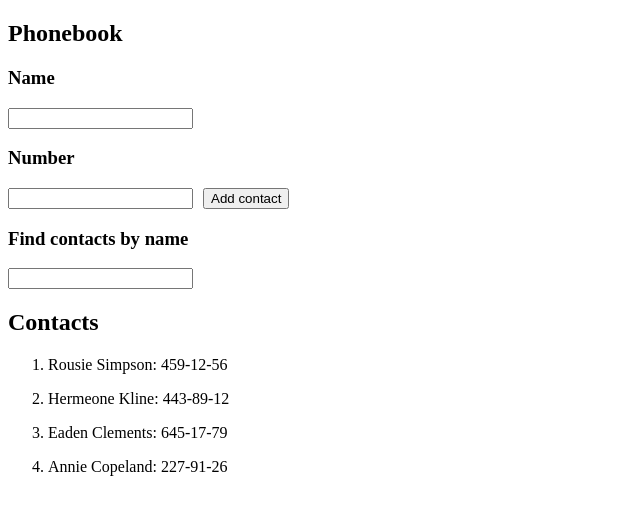
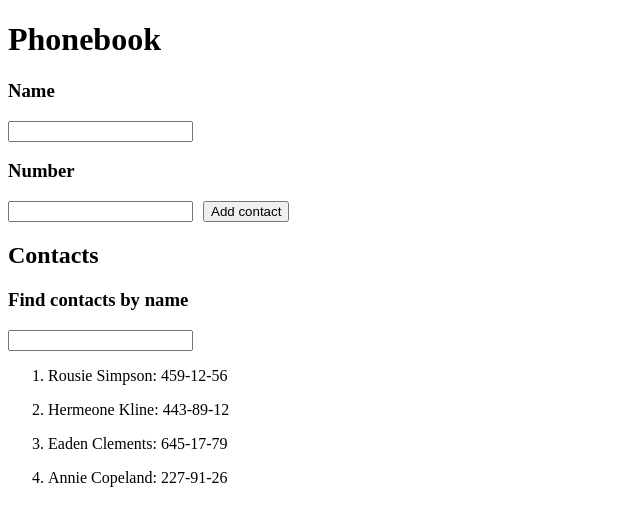
Before and after one commit to shuydo/goit-react-hw-02-phonebook, a React (Create React App) app: page / in a window 1280 px wide. Shown: the top 526 px of the page, without its empty margins (0-640 px from the left). Built offline with nearby package versions, Linux system fonts and the light colour scheme.

Commit message:
step4 - refactor to many components

```diff
--- a/src/App.js
+++ b/src/App.js
@@ -1,10 +1,9 @@
-import React from "react";
-// import { v4 as uuid } from "uuid";
+import React from "react"; // import { v4 as uuid } from "uuid";
 import { nanoid } from "nanoid";
 
-import Form from "./Comps/Form/Form";
-import Contacts from "./Comps/Contacts/Contacts";
-import Filter from "./Comps/Filter";
+import ContactForm from "./Comps/ContactForm/ContactForm";
+import ContactList from "./Comps/ContactList/ContactList";
+import Filter from "./Comps/Filter/Filter";
 
 export default class App extends React.Component {
   state = {
@@ -33,21 +32,22 @@ export default class App extends React.Component {
     this.setState({ filter: e.target.value });
   };
 
-  render() {
-    // console.log("---", this.state.contacts);
+  getFilterContacts = () => {
     const filterLowerC = this.state.filter.toLowerCase();
-    const filterContacts = this.state.contacts.filter((contact) =>
+
+    return this.state.contacts.filter((contact) =>
       contact.name.toLowerCase().includes(filterLowerC)
     );
-    console.log(filterContacts);
+  };
 
+  render() {
     return (
       <>
-        <h2>Phonebook</h2>
-        <Form onSubmit={this.appendDBase} />
+        <h1>Phonebook</h1>
+        <ContactForm onSubmit={this.appendDBase} />
+        <h2>Contacts</h2>
         <Filter value={this.state.filter} onChange={this.changeFilter} />
-        {/* <Contacts dBase={this.state.contacts} /> */}
-        <Contacts dBase={filterContacts} />
+        <ContactList dBase={this.getFilterContacts()} />
       </>
     );
   }
--- /dev/null
+++ b/src/Comps/ContactList/ContactList.js
@@ -0,0 +1,13 @@
+export default function ContactList({ dBase }) {
+  return (
+    <ol>
+      {dBase.map((el) => (
+        <li key={el.id}>
+          <p>
+            {el.name}: {el.number}
+          </p>
+        </li>
+      ))}
+    </ol>
+  );
+}
--- a/src/Comps/Contacts/Contacts.jsx
+++ /dev/null
@@ -1,19 +0,0 @@
-export default function Contacts({ dBase }) {
-  // console.log(dBase);
-  // console.log(dBase[0].name);
-
-  return (
-    <div>
-      <h2>Contacts</h2>
-      <ol>
-        {dBase.map((el) => (
-          <li key={el.id}>
-            <p>
-              {el.name}: {el.number}
-            </p>
-          </li>
-        ))}
-      </ol>
-    </div>
-  );
-}
```
Also changed, not shown: src/Comps/ContactForm/ContactForm.js (renamed from src/Comps/Form/Form.js, +2 -9 lines), src/Comps/Filter/Filter.js (renamed from src/Comps/Filter.jsx).
